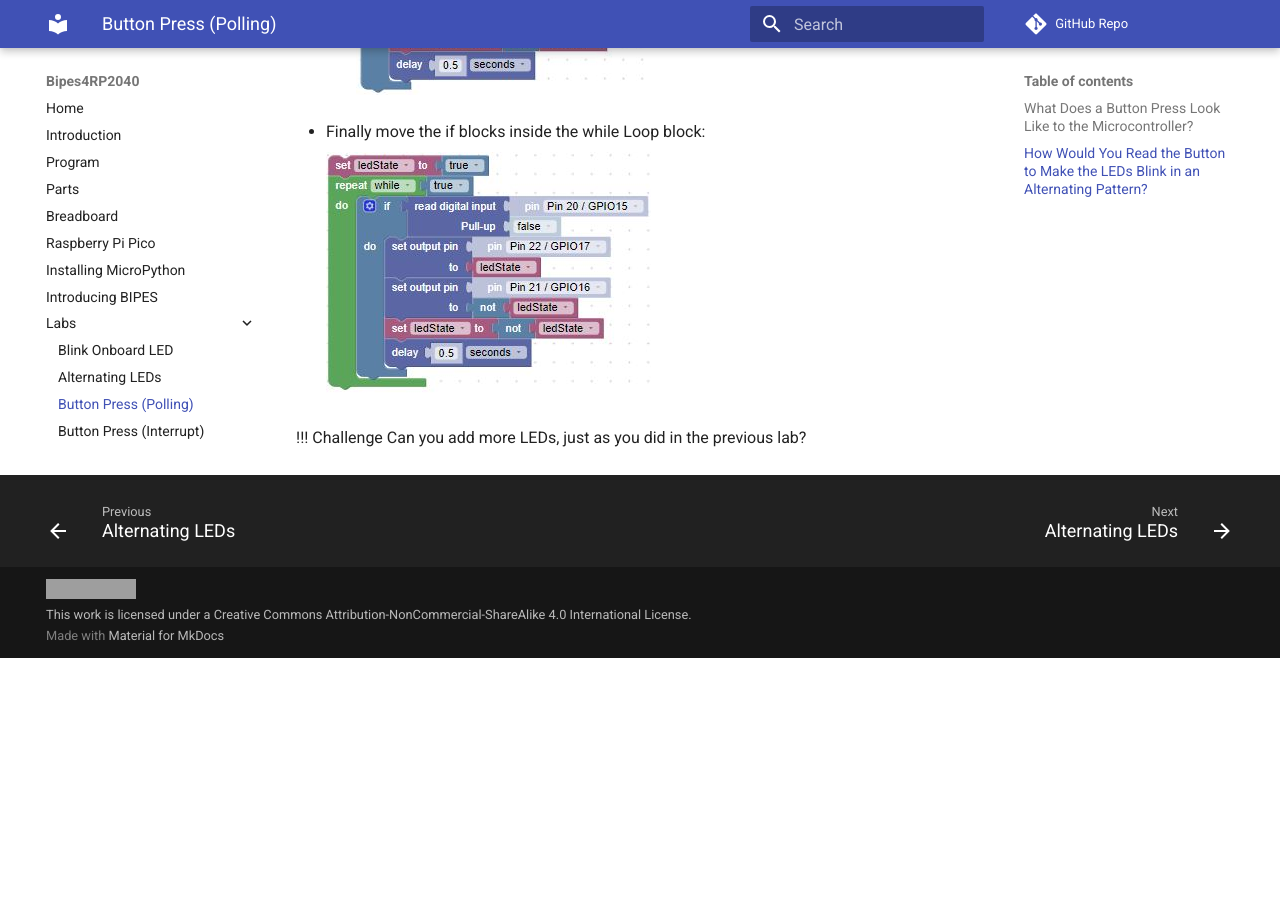
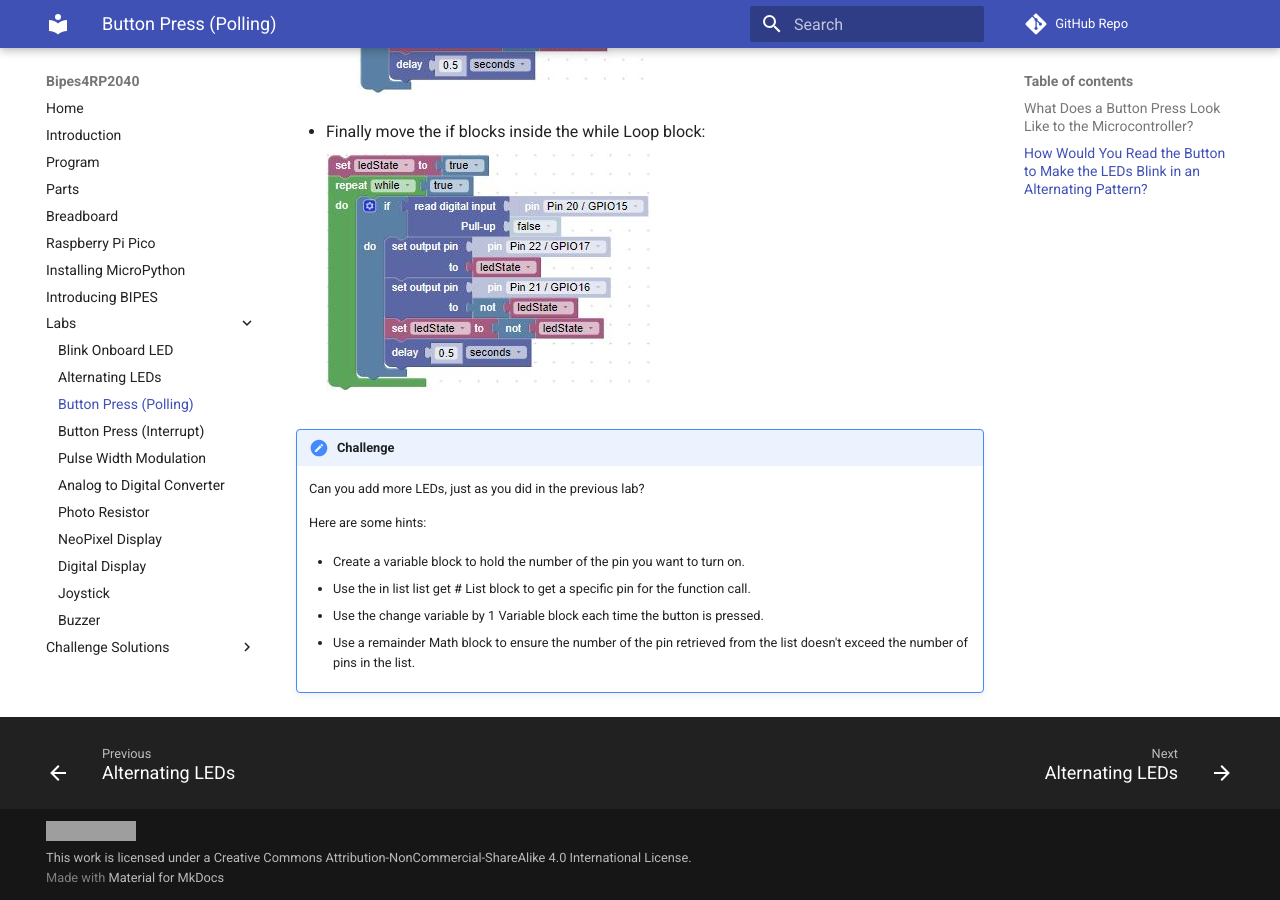
Before and after one commit to jetannenbaum/Bipes4RP2040, an MkDocs documentation site: the page built from docs/labs/buttonPressPoll.md, in a window 1280 px wide and 900 px high, scrolled down 2288 px. Built offline with MkDocs 1.6.1 and Material for MkDocs 9.7.7, drawn with Linux system fonts in a browser that asks for light colours; comment, search, counter and statistics services are not loaded; before the commit the page ends 2946 px from its top, so only the background shows below that; grey boxes are pictures that could not be loaded.

Commit message:
Added lab 3 challenge and solution

```diff
--- a/docs/labs/buttonPressPoll.md
+++ b/docs/labs/buttonPressPoll.md
@@ -57,4 +57,15 @@
 
     ![lab 3 solution](./img/lab3Blocks.jpg)
 
-!!! Challenge Can you add more LEDs, just as you did in the previous lab?
+!!! Challenge
+    Can you add more LEDs, just as you did in the previous lab?
+
+    Here are some hints:
+
+    - Create a variable block to hold the number of the pin you want to turn on.
+
+    - Use the in list list get # List block to get a specific pin for the function call.
+
+    - Use the change variable by 1 Variable block each time the button is pressed.
+
+    - Use a remainder Math block to ensure the number of the pin retrieved from the list doesn't exceed the number of pins in the list.
```
Also changed, not shown: docs/solutions/lab3.md (added, +5 -0 lines), docs/solutions/img/lab3Challenge.jpg (added).
